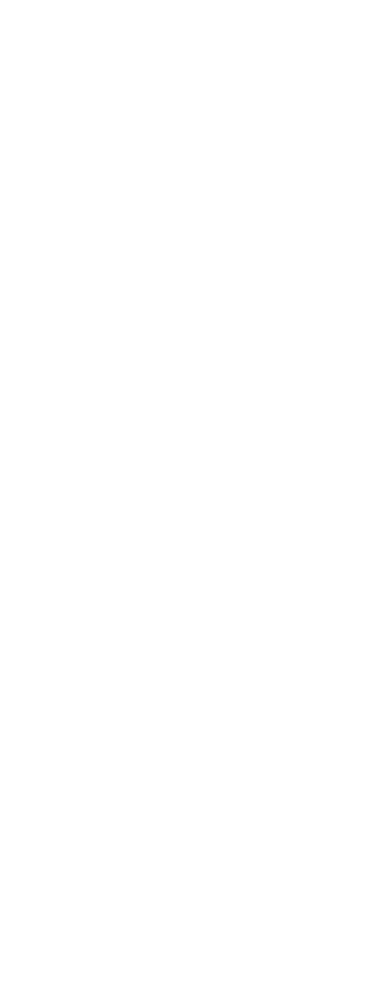
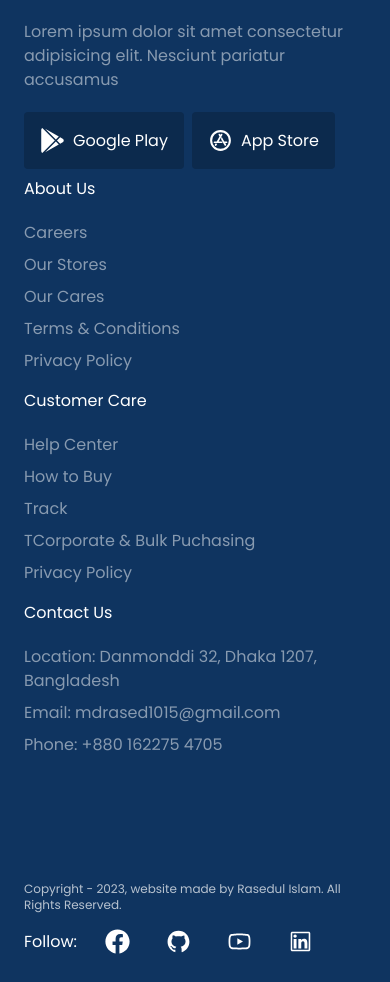
Before and after one commit to rasedul99/eBazar, a Next.js app: page / in a window 390 px wide. Shown: the part 8320-9302 px from the top of the page. Before the commit the page ends 8192 px from the top, so only its background shows below. Built offline with nearby package versions, Linux system fonts and the light colour scheme.

Commit message:
footer added

```diff
--- /dev/null
+++ b/components/Footer.jsx
@@ -0,0 +1,98 @@
+import Link from "next/link";
+import React from "react";
+import {
+  AiOutlineGithub,
+  AiOutlineLinkedin,
+  AiOutlineYoutube,
+} from "react-icons/ai";
+import { FaGooglePlay, FaFacebook } from "react-icons/fa";
+import { RiAppStoreLine } from "react-icons/ri";
+
+const Footer = () => {
+  return (
+    <div className="bg-[#0F3460] px-6 md:px-20 text-white">
+      <div className="   py-24 ">
+        <div className="grid grid-cols-1 md:grid-cols-3 lg:grid-cols-4 gap-y-2">
+          <div>
+            <h1 className="text-primary font-extrabold italic text-2xl">
+              <Link href="/">eBazar</Link>
+            </h1>
+            <p className=" my-5 opacity-50">
+              Lorem ipsum dolor sit amet consectetur adipisicing elit. Nesciunt
+              pariatur accusamus
+            </p>
+            <div className="flex gap-x-2">
+              <div className="bg-[#0c2a4d] py-4 px-4 rounded flex items-center gap-x-2">
+                <FaGooglePlay size={25} />
+                <p>Google Play</p>
+              </div>
+              <div className="bg-[#0c2a4d] py-4 px-4 rounded flex items-center gap-x-2">
+                {" "}
+                <RiAppStoreLine size={25} />
+                <p>App Store</p>
+              </div>
+            </div>
+          </div>
+
+          <div>
+            <h3 className="mb-5">About Us</h3>
+            <ul>
+              <li className="mb-2 opacity-50">Careers</li>
+              <li className="mb-2 opacity-50">Our Stores</li>
+              <li className="mb-2 opacity-50">Our Cares</li>
+              <li className="mb-2 opacity-50">Terms & Conditions</li>
+              <li className="mb-2 opacity-50">Privacy Policy</li>
+            </ul>
+          </div>
+
+          <div>
+            <h3 className="mb-5">Customer Care</h3>
+            <ul>
+              <li className="mb-2 opacity-50">Help Center</li>
+              <li className="mb-2 opacity-50">How to Buy</li>
+              <li className="mb-2 opacity-50">Track</li>
+              <li className="mb-2 opacity-50">TCorporate & Bulk Puchasing</li>
+              <li className="mb-2 opacity-50">Privacy Policy</li>
+            </ul>
+          </div>
+
+          <div>
+            <h3 className="mb-5">Contact Us</h3>
+            <ul>
+              <li className="mb-2 opacity-50">
+                Location: Danmonddi 32, Dhaka 1207, Bangladesh
+              </li>
+              <li className="mb-2 opacity-50">Email: mdrased1015@gmail.com</li>
+              <li className="mb-2 opacity-50">Phone: +880 162275 4705</li>
+            </ul>
+          </div>
+        </div>
+      </div>
+      <div className="flex flex-col md:flex-row gap-2 md:justify-between py-5">
+        <div>
+          <p className="text-xs opacity-70">
+            Copyright - 2023, website made by Rasedul Islam. All Rights
+            Reserved.
+          </p>
+        </div>
+        <div className="flex flex-row items-center gap-5">
+          <p>Follow:</p>
+          <div className=" p-2 rounded-full ">
+            <FaFacebook size={25} className="text-white " />
+          </div>
+          <div className=" p-2 rounded-full ">
+            <AiOutlineGithub size={25} className="text-white" />
+          </div>
+          <div className=" p-2 rounded-full ">
+            <AiOutlineYoutube size={25} className="text-white" />
+          </div>
+          <div className=" p-2 rounded-full ">
+            <AiOutlineLinkedin size={25} className="text-white" />
+          </div>
+        </div>
+      </div>
+    </div>
+  );
+};
+
+export default Footer;
--- a/src/pages/index.js
+++ b/src/pages/index.js
@@ -11,6 +11,7 @@
 import Phone from "../../components/Phone";
 import Announcment from "../../components/Announcment";
 import Services from "../../components/Services";
+import Footer from "../../components/Footer";
 
 const inter = Inter({ subsets: ["latin"] });
 
@@ -44,6 +45,7 @@
       <Phone />
       <Announcment />
       <Services />
+      <Footer />
     </>
   );
 }
```
